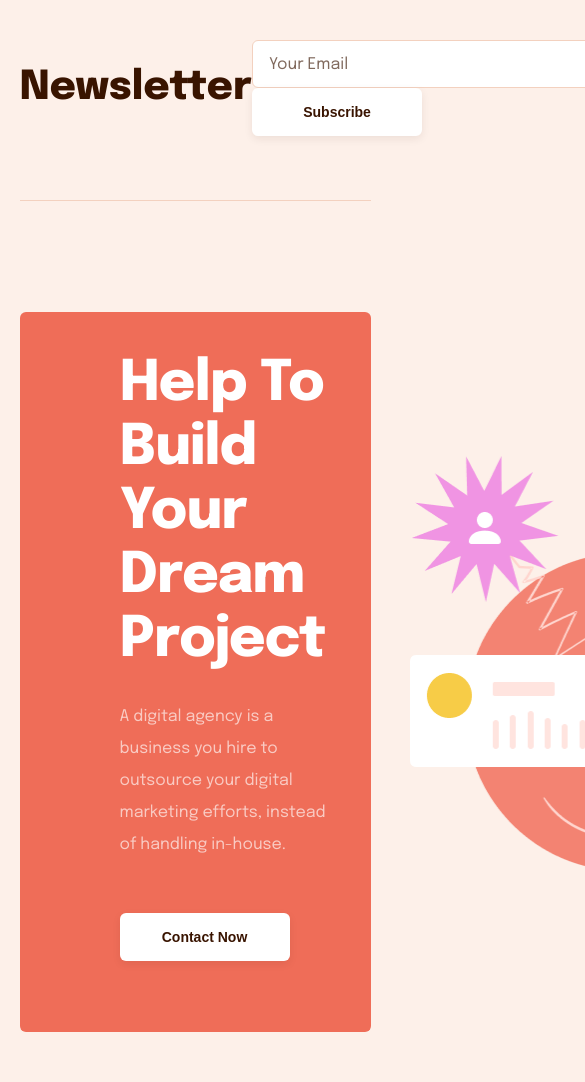
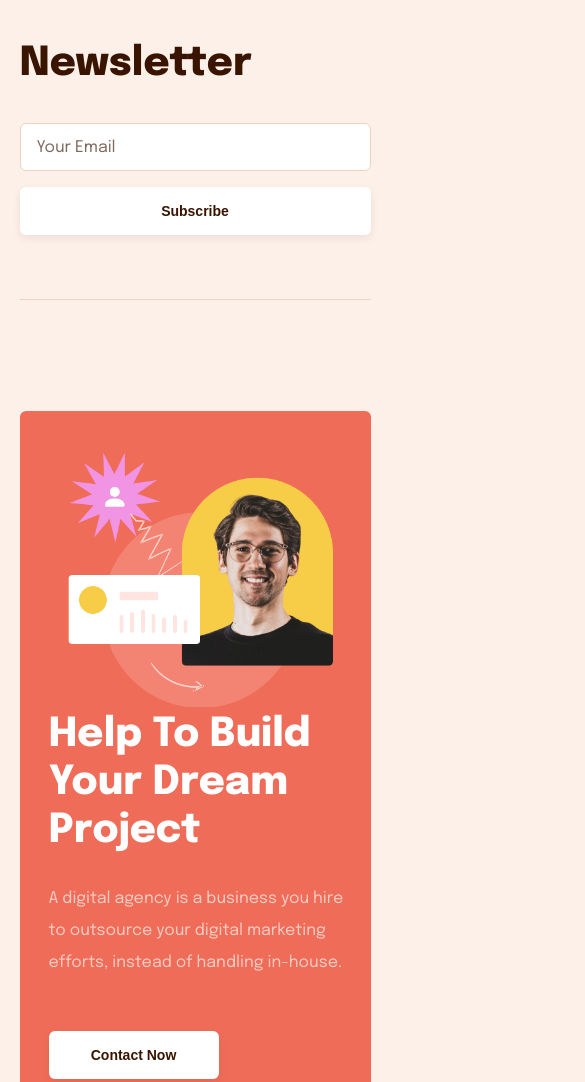
Before and after one commit to farhan-nahid/zakir-soft-task, a plain HTML site: page index.html in a window 390 px wide. Shown: the part 4560-5642 px from the top of the page, 585 px wide, since content can reach past the window. Drawn offline with Linux system fonts and the light colour scheme.

Commit message:
contact us responsive done

```diff
--- a/assets/scss/components/_contact.scss
+++ b/assets/scss/components/_contact.scss
@@ -2,7 +2,6 @@
 @import '../variables/variables';
 @import '../mixins/fontStyles';
 @import '../mixins/flexItem';
-@import '../extended/overlay';
 
 #contact__us {
   margin-top: 111px;
@@ -29,3 +28,45 @@
     }
   }
 }
+
+@media only screen and (max-width: 992px) {
+  #contact__us {
+    @include flex_item(center, center);
+    flex-direction: column-reverse;
+    padding: 32px 27px 48px 29px;
+    .contact__image {
+      width: 100%;
+      margin: 0 auto;
+      text-align: center;
+      img {
+        height: 400px;
+      }
+    }
+    .contact__content {
+      margin-right: 0;
+      width: 100%;
+    }
+  }
+}
+
+@media only screen and (max-width: 688px) {
+  #contact__us {
+    padding: 32px 27px 48px 29px;
+    .contact__image {
+      width: 100%;
+      margin: 0 auto;
+      text-align: center;
+      img {
+        height: 264px;
+        width: 273px;
+      }
+    }
+    .contact__content {
+      margin-right: 0;
+      width: 100%;
+      h2 {
+        @include font_styles(40px, 800, 48px, 0, $white_text);
+      }
+    }
+  }
+}
--- a/assets/scss/components/_newsletter.scss
+++ b/assets/scss/components/_newsletter.scss
@@ -32,3 +32,22 @@
     }
   }
 }
+
+@media only screen and (max-width: 992px) {
+  #newsletter {
+    @include flex_item(flex-start, flex-start);
+    flex-direction: column;
+    form {
+      margin-top: 35px;
+      width: 100%;
+      input {
+        width: 100%;
+        margin-right: 0;
+        margin-bottom: 16px;
+      }
+      button {
+        width: 100%;
+      }
+    }
+  }
+}
```
Also changed, not shown: assets/css/style.css.
